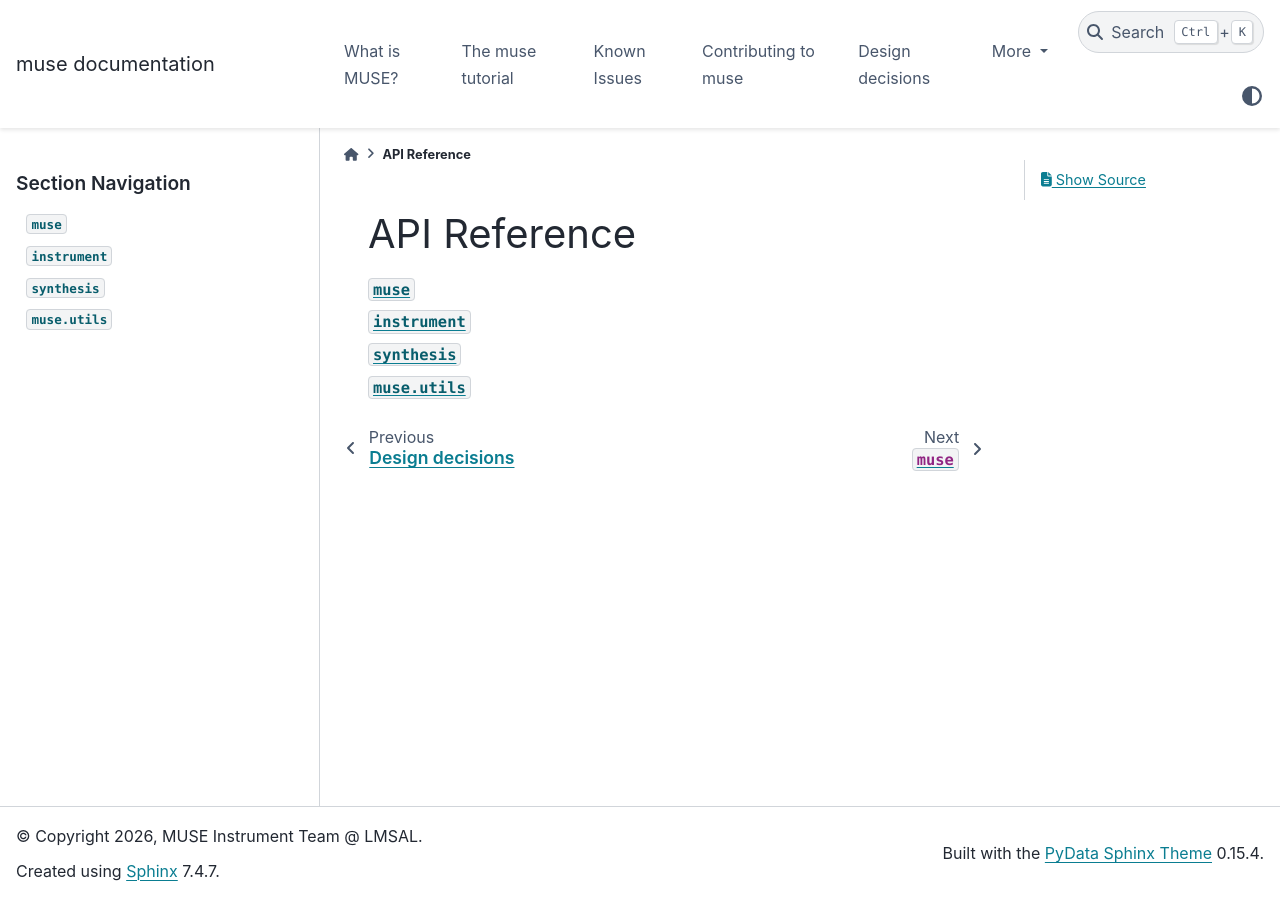
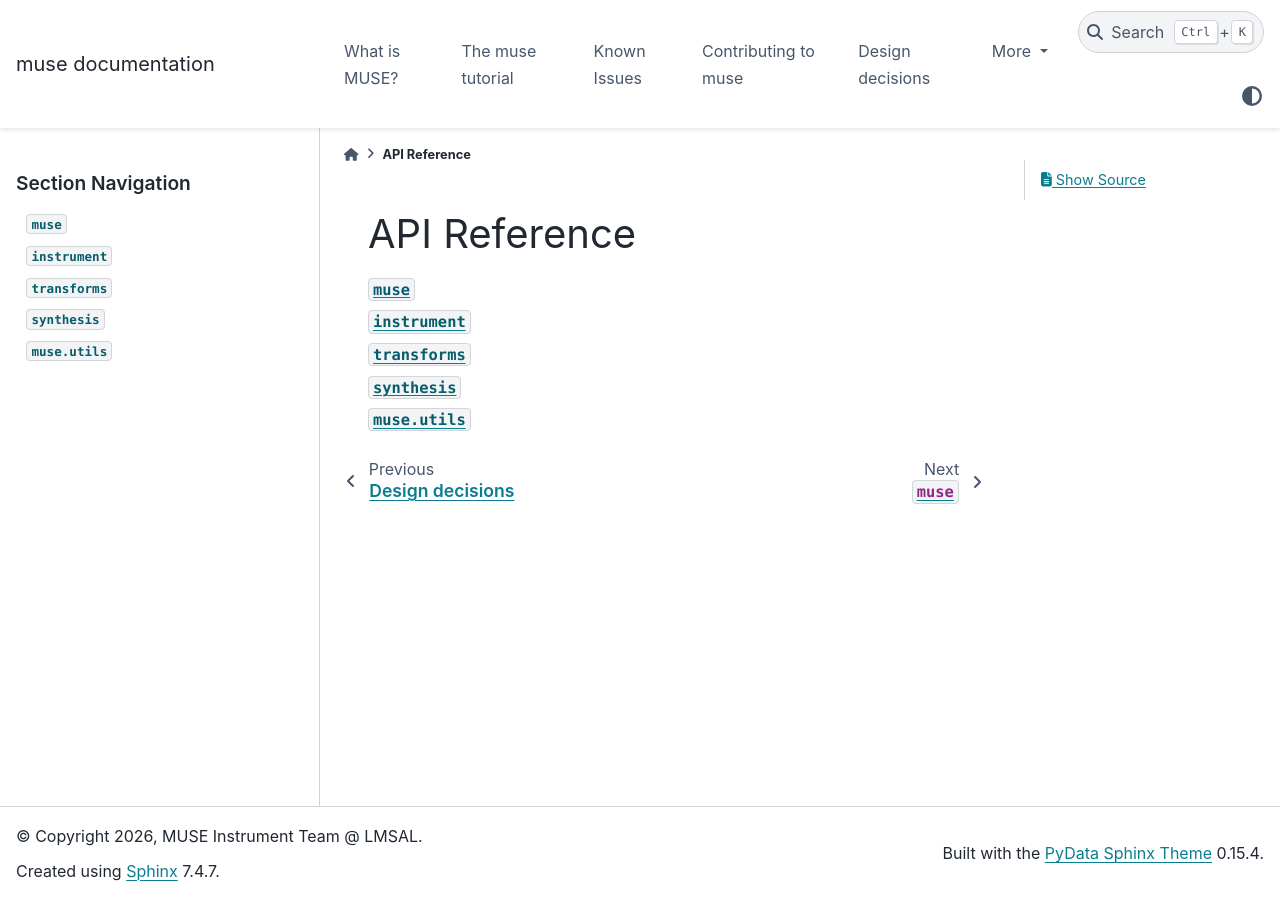
Before and after one commit to LM-SAL/muse, a Sphinx documentation site: the page built from docs/reference/index.rst, in a window 1280 px wide. Built offline with Sphinx 7.4.7 and the PyData theme 0.15.4, drawn with Linux system fonts in a browser that asks for light colours; pages that are not in the unit, such as notebooks, are missing from menus; the version number could not be read and is left out.

Commit message:
doc: add transform api page

```diff
--- a/docs/reference/index.rst
+++ b/docs/reference/index.rst
@@ -9,5 +9,6 @@ API Reference
 
    muse
    instrument
+   transforms
    synthesis
    utils
--- /dev/null
+++ b/docs/reference/transforms.rst
@@ -0,0 +1,5 @@
+**************
+``transforms``
+**************
+
+.. automodapi:: muse.transforms
```
